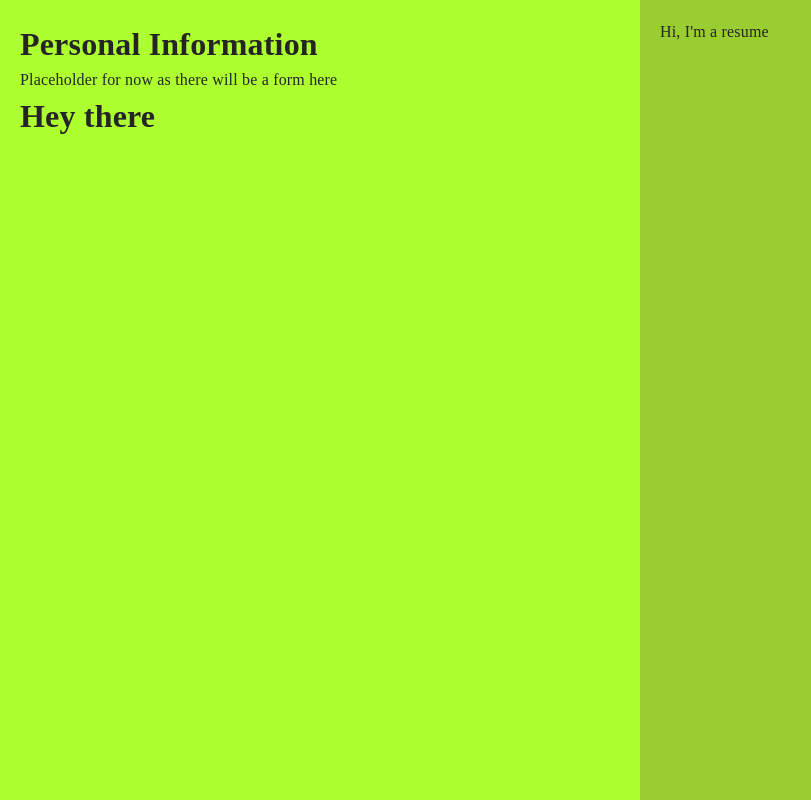
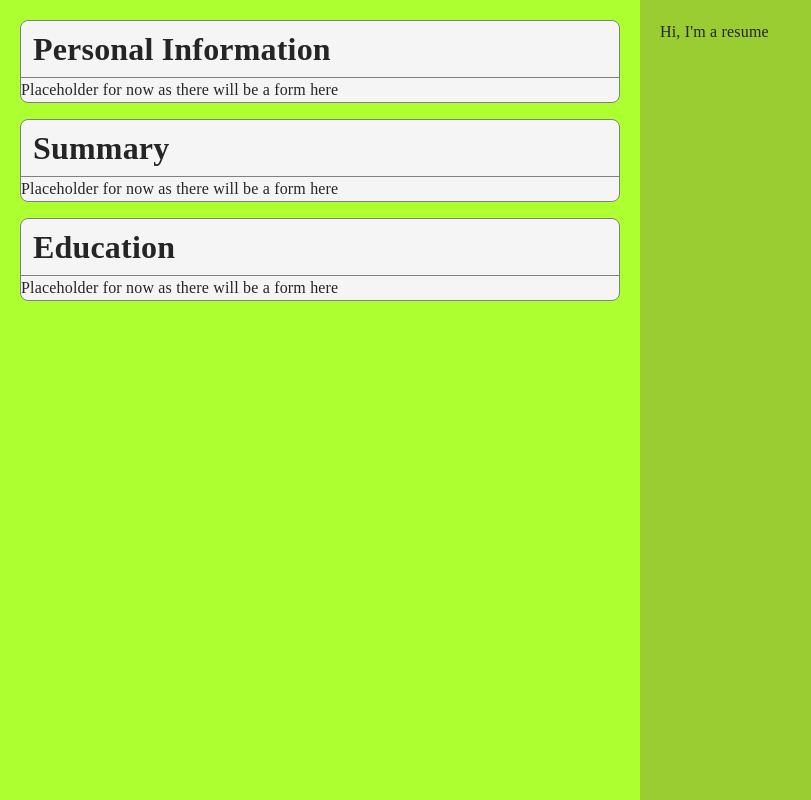
Before and after one commit to atleastonebearplease/CVApplication, a React (Vite) app: page / in a window 1280 px wide. Shown: the whole page, without its empty margins (0-811 px from the left). Built offline with nearby package versions, Linux system fonts and the light colour scheme.

Commit message:
feat: Add a drop down section card

```diff
--- a/src/App.css
+++ b/src/App.css
@@ -13,8 +13,24 @@
 
 .cv-form {
   background-color: greenyellow;
+  display: flex;
+  flex-direction: column;
+  gap: var(--margin-m);
 }
 
 .resume {
   background-color: yellowgreen;
 }
+
+.drop-down-section {
+  background-color: whitesmoke;
+  border-radius: var(--margin-xs);
+  border-width: 1px;
+
+  border: 1px solid grey;
+}
+
+.drop-down-section > h1 {
+  border-bottom: 1px solid grey;
+  padding: var(--margin-xxs) var(--margin-xxs) var(--margin-xxs) var(--margin-s);
+}
--- a/src/App.jsx
+++ b/src/App.jsx
@@ -1,6 +1,6 @@
 import { useState } from 'react';
 import './App.css';
-import { CVForm, DropDownSection, Testing } from "./CVForm.jsx";
+import { CVForm, DropDownSection } from "./CVForm.jsx";
 import { Resume } from "./Resume.jsx";
 
 function App() {
@@ -8,8 +8,15 @@ function App() {
     <>
     <div className="app-container">
       <CVForm>
-        <DropDownSection sectionName="Personal Information"/>
-        <Testing/>
+        <DropDownSection sectionName="Personal Information">
+
+        </DropDownSection>
+        <DropDownSection sectionName="Summary">
+
+        </DropDownSection>
+        <DropDownSection sectionName="Education">
+
+        </DropDownSection>
       </CVForm>
       <Resume>
       </Resume>
--- a/src/CVForm.jsx
+++ b/src/CVForm.jsx
@@ -1,5 +1,3 @@
-import { Children } from "react"
-
 export function CVForm({ children }) {
     return (
         <div className="cv-form">
@@ -8,17 +6,12 @@ export function CVForm({ children }) {
     )
 }
 
-export function DropDownSection({ sectionName }) {
+export function DropDownSection({ sectionName, children}) {
     return (
         <div className="drop-down-section">
-            <h1>{sectionName}</h1>
+            <h1>{sectionName}</h1>  {/* //TODO: Add a div and a drop down icon that can change with clicks */}
             <p>Placeholder for now as there will be a form here</p>
+            {children}
         </div>
     )
 }
-
-export function Testing({test="Hey there"}) {
-    return (
-        <h1>{test}</h1>
-    )
-}
```
Also changed, not shown: 1 other file (tests, documents, lock files or other folders).
